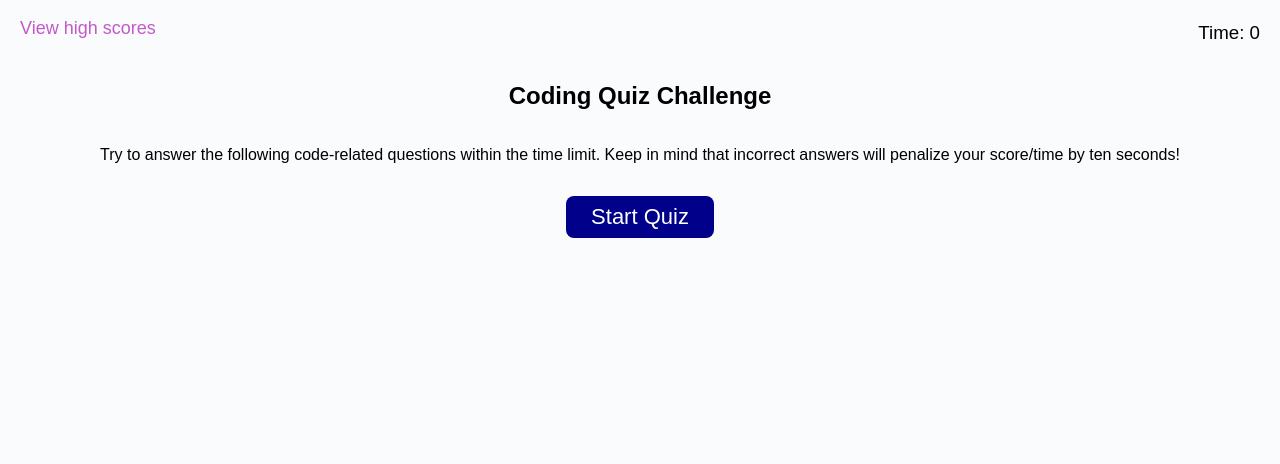
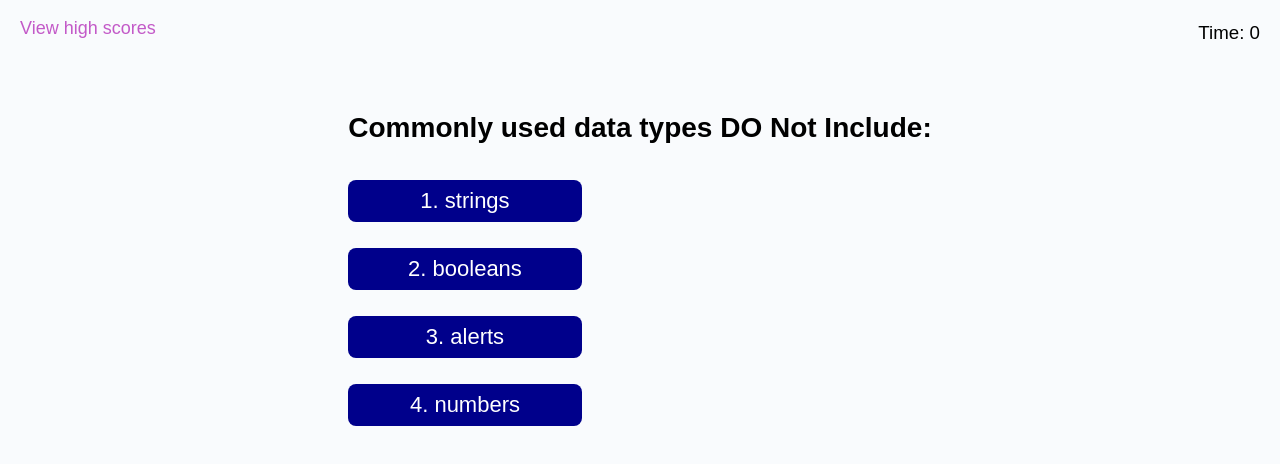
Before and after one commit to adamgmcfadden/codeQuiz, a plain HTML site: page index.html in a window 1280 px wide. Both pictures are taken after a click on the button "Start Quiz". Drawn offline with Linux system fonts and the light colour scheme.

Commit message:
logic allows to dynamically iterate through questions

```diff
--- a/assets/css/style.css
+++ b/assets/css/style.css
@@ -71,3 +71,25 @@ STYLING AND POSITIONING FOR MAIN ELEMENTS
   text-align: center;
   cursor: pointer;
 }
+
+/*answer button - grid*/
+.btn-grid {
+  display: grid;
+  gap: 10px;
+  margin: 20px 0;
+  width: 40%;
+}
+
+.title {
+  font-size: 28px;
+  font-weight: bold;
+}
+
+/*hide default values for elements that don't show up right away*/
+.hidden {
+  display: none;
+}
+
+.question-style {
+  margin-top: 50px;
+}
--- a/assets/js/script.js
+++ b/assets/js/script.js
@@ -0,0 +1,101 @@
+"use strict";
+
+/*querySelector to control HTML elements in JS*/
+var initial = document.querySelector("#initial");
+var startQuizBtn = document.querySelector("#start-btn");
+var questionsEl = document.querySelector("#question-element");
+var questionButtons = document.querySelector("#answer-buttons");
+var quiz = document.querySelector("#quiz");
+var btn1 = document.querySelector("#btn-1");
+var btn2 = document.querySelector("#btn-2");
+var btn3 = document.querySelector("#btn-3");
+var btn4 = document.querySelector("#btn-4");
+
+var currentQuestionIndex = 1;
+var currentAnswerIndex = 0;
+
+/*Start quiz button is pressed - what happens...*/
+var beginQuiz = function () {
+  /*hide welcome screen*/
+  initial.classList.add("hidden");
+  /*unhide initial question and answers*/
+  questionsEl.classList.remove("hidden");
+  quiz.textContent = questions[0].question;
+  quiz.classList.add("title");
+  btn1.textContent = questions[0].answers[0].text;
+  btn2.textContent = questions[0].answers[1].text;
+  btn3.textContent = questions[0].answers[2].text;
+  btn4.textContent = questions[0].answers[3].text;
+  nextQuestions();
+};
+/*loads next set of questions*/
+var nextQuestions = function () {
+  questionButtons.addEventListener("click", function () {
+    for (let i = currentQuestionIndex; i < questions.length; i++) {
+      quiz.textContent = questions[i].question;
+      quiz.classList.add("title");
+      btn1.textContent = questions[i].answers[0].text;
+      btn2.textContent = questions[i].answers[1].text;
+      btn3.textContent = questions[i].answers[2].text;
+      btn4.textContent = questions[i].answers[3].text;
+      correctAnswer();
+      currentQuestionIndex++;
+      return;
+    }
+  });
+};
+
+var correctAnswer = function () {};
+
+startQuizBtn.addEventListener("click", beginQuiz);
+
+var questions = [
+  {
+    question: "Commonly used data types DO Not Include:",
+    answers: [
+      { text: "1. strings", correct: false },
+      { text: "2. booleans", correct: false },
+      { text: "3. alerts", correct: true },
+      { text: "4. numbers", correct: false },
+    ],
+  },
+  {
+    question:
+      "The condition in an if / else statement is enclosed with________.",
+    answers: [
+      { text: "1. quotes", correct: false },
+      { text: "2. curly brackets", correct: false },
+      { text: "3. parenthesis", correct: true },
+      { text: "4. square brackets", correct: false },
+    ],
+  },
+  {
+    question: "Arrays in JavaScript can be used to store________.",
+    answers: [
+      { text: "1. numbers and strings", correct: false },
+      { text: "2. other arrays", correct: false },
+      { text: "3. booleans", correct: false },
+      { text: "4. all of the above", correct: true },
+    ],
+  },
+  {
+    question:
+      "String values must be enclosed within______ when being assigned to variables",
+    answers: [
+      { text: "1. commas", correct: false },
+      { text: "2. curly brackets", correct: false },
+      { text: "3. quotes", correct: true },
+      { text: "4. parenthesis", correct: false },
+    ],
+  },
+  {
+    question:
+      "A very useful tool used in during development and debugging for printing content to the debugger is:",
+    answers: [
+      { text: "1. JavaScript", correct: false },
+      { text: "2. terminal/bash", correct: false },
+      { text: "3. for loops", correct: false },
+      { text: "4. console.log", correct: true },
+    ],
+  },
+];
--- a/index.html
+++ b/index.html
@@ -14,14 +14,26 @@
         <h3>Time: 0</h3>
       </header>
       <section class="container" id="container">
+        <div class="initial container" id="initial">
           <h1 class="title" id="title">Coding Quiz Challenge</h1>
           <p>
             Try to answer the following code-related questions within the time
             limit. Keep in mind that incorrect answers will penalize your
             score/time by ten seconds!
           </p>
-        <button class="btn start-btn" id="start-btn">Start Quiz</button>
+          <button id="start-btn" class="start-btn btn">Start Quiz</button>
+        </div>
+        <div id="question-element" class="hidden question-style">
+          <div id="quiz">Question</div>
+          <div id="answer-buttons" class="btn-grid">
+            <button class="btn" id="btn-1">Answer 1</button>
+            <button class="btn" id="btn-2">Answer 2</button>
+            <button class="btn" id="btn-3">Answer 3</button>
+            <button class="btn" id="btn-4">Answer 4</button>
+          </div>
+        </div>
       </section>
     </div>
+    <script src="./assets/js/script.js"></script>
   </body>
 </html>
```
Lines whose indentation alone changed are shown as unchanged.
